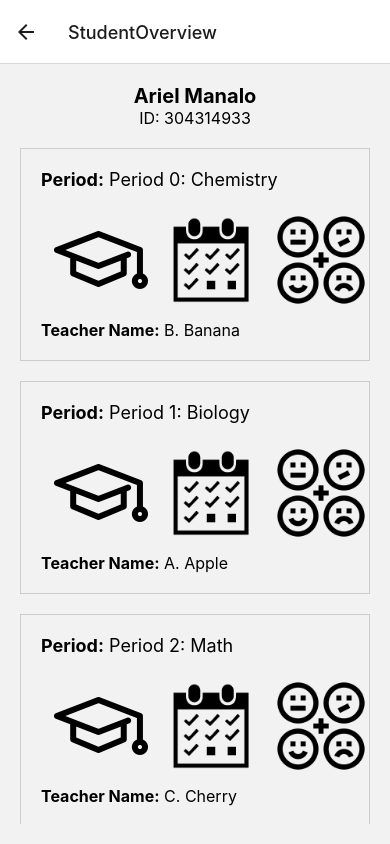
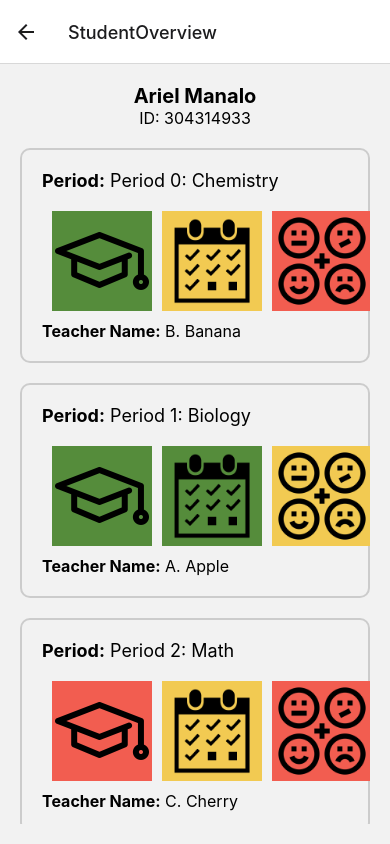
Before and after one commit to bruteforceproject/React_Native, a React Native app in the folder Brute_Force_Native/: screen /StudentOverview in a window 390 px wide. Built offline with nearby package versions, Linux system fonts and the light colour scheme.

Commit message:
Styled Student Overview
Added the colors the represent how student is doing in each category. Changed period cards to look similar to website

```diff
--- a/Brute_Force_Native/components/studentOverview.js
+++ b/Brute_Force_Native/components/studentOverview.js
@@ -1,5 +1,9 @@
 import React from 'react';
 import { View, Text, Image, StyleSheet, ScrollView } from 'react-native';
+
+const goodColor = "#558c3b";
+const okColor = "#f2ca52";
+const badColor = "#f25d50";
 
 function StudentOverview() {
   return (
@@ -14,63 +18,87 @@ function StudentOverview() {
           period="Period 0: Chemistry"
           teacherName="B. Banana"
           academicsImgSource={require('../assets/academics.png')}
+          academicsColor = {goodColor}
           attendanceImgSource={require('../assets/attendance.png')}
+          attendanceColor = {okColor}
           behaviorImgSource={require('../assets/behavior.png')}
+          behaviorColor = {badColor}
         />
         <PeriodCard
           period="Period 1: Biology"
           teacherName="A. Apple"
           academicsImgSource={require('../assets/academics.png')}
+          academicsColor={goodColor}
           attendanceImgSource={require('../assets/attendance.png')}
+          attendanceColor = {goodColor}
           behaviorImgSource={require('../assets/behavior.png')}
+          behaviorColor = {okColor}
         />
 
         <PeriodCard
           period="Period 2: Math"
           teacherName="C. Cherry"
           academicsImgSource={require('../assets/academics.png')}
+          academicsColor = {badColor}
           attendanceImgSource={require('../assets/attendance.png')}
+          attendanceColor = {okColor}
           behaviorImgSource={require('../assets/behavior.png')}
+          behaviorColor = {badColor}
         />
 
         <PeriodCard
           period="Period 3: English"
           teacherName="M. Mango"
           academicsImgSource={require('../assets/academics.png')}
+          academicsColor = {okColor}
           attendanceImgSource={require('../assets/attendance.png')}
+          attendanceColor = {okColor}
           behaviorImgSource={require('../assets/behavior.png')}
+          behaviorColor = {okColor}
         />
 
         <PeriodCard
           period="Period 4: Art"
           teacherName="O. Orange"
           academicsImgSource={require('../assets/academics.png')}
+          academicsColor = {goodColor}
           attendanceImgSource={require('../assets/attendance.png')}
+          attendanceColor = {okColor}
           behaviorImgSource={require('../assets/behavior.png')}
+          behaviorColor = {goodColor}
         />
 
         <PeriodCard
           period="Period 5: Physical Education"
           teacherName="W. Watermelon"
           academicsImgSource={require('../assets/academics.png')}
+          academicsColor = {goodColor}
           attendanceImgSource={require('../assets/attendance.png')}
+          attendanceColor = {goodColor}
           behaviorImgSource={require('../assets/behavior.png')}
+          behaviorColor = {okColor}
         />
 
         <PeriodCard
           period="Period 6: History"
           teacherName="D. Dragonfruit"
           academicsImgSource={require('../assets/academics.png')}
+          academicsColor = {goodColor}
           attendanceImgSource={require('../assets/attendance.png')}
+          attendanceColor = {goodColor}
           behaviorImgSource={require('../assets/behavior.png')}
+          behaviorColor = {goodColor}
         />
 
         <PeriodCard
           period="Period 7: Elective"
           teacherName="B. Blueberry"
           academicsImgSource={require('../assets/academics.png')}
+          academicsColor = {goodColor}
           attendanceImgSource={require('../assets/attendance.png')}
+          attendanceColor = {badColor}
           behaviorImgSource={require('../assets/behavior.png')}
+          behaviorColor = {goodColor}
         />
 
       </View>
@@ -79,14 +107,14 @@ function StudentOverview() {
   );
 }
 
-function PeriodCard({ period, teacherName, academicsImgSource, attendanceImgSource, behaviorImgSource }) {
+function PeriodCard({ period, teacherName, academicsImgSource, attendanceImgSource, behaviorImgSource, academicsColor, attendanceColor, behaviorColor }) {
   return (
     <View style={styles.periodCard}>
       <Text style={styles.periodText}><Text style={styles.boldText}>Period:</Text> {period}</Text>
       <View style={styles.imageContainer}>
-        <Image source={academicsImgSource} style={styles.image} />
-        <Image source={attendanceImgSource} style={styles.image} />
-        <Image source={behaviorImgSource} style={styles.image} />
+        <Image source={academicsImgSource} style={[styles.image, {backgroundColor: academicsColor}]} />
+        <Image source={attendanceImgSource} style={[styles.image, {backgroundColor: attendanceColor}]} />
+        <Image source={behaviorImgSource} style={[styles.image, {backgroundColor: behaviorColor}]} />
       </View>
       <Text style={styles.teacherText}><Text style={styles.boldText}>Teacher Name:</Text> {teacherName}</Text>
     </View>
@@ -114,9 +142,10 @@ const styles = StyleSheet.create({
 
   periodCard: {
     marginBottom: 20,
-    borderWidth: 1,
+    borderWidth: 2,
     borderColor: '#ccc',
     padding: 20,
+    borderRadius: 10,
   },
   periodText: {
     fontSize: 18,
```
